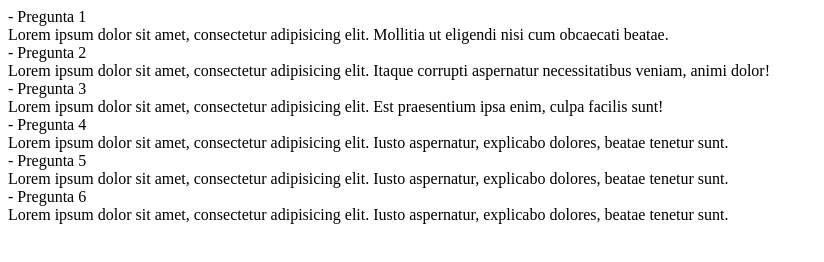
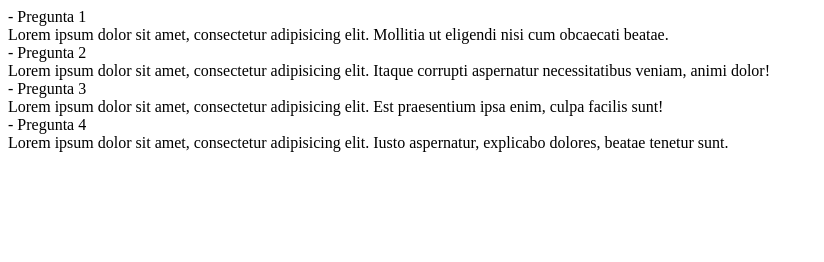
Before and after one commit to oscarDev05/proyectoGit, a plain HTML site: page index.html in a window 1280 px wide. Shown: the whole page, without its empty margins (0-824 px from the left). Drawn offline with Linux system fonts and the light colour scheme.

Commit message:
Elimino las preguntas 5 y 6

```diff
--- a/index.html
+++ b/index.html
@@ -22,13 +22,13 @@
     <div class="title-tab"><i class="fa fa-1x"></i>- Pregunta 4</div>
     <div class="content-tab">Lorem ipsum dolor sit amet, consectetur adipisicing elit. Iusto aspernatur, explicabo dolores, beatae tenetur sunt.</div>
   </div>
- <div class="faq">
+ <!-- <div class="faq">
     <div class="title-tab"><i class="fa fa-1x"></i>- Pregunta  5</div>
     <div class="content-tab">Lorem ipsum dolor sit amet, consectetur adipisicing elit. Iusto aspernatur, explicabo dolores, beatae tenetur sunt.</div>
   </div>
   <div class="faq">
     <div class="title-tab"><i class="fa fa-1x"></i>- Pregunta  6</div>
     <div class="content-tab">Lorem ipsum dolor sit amet, consectetur adipisicing elit. Iusto aspernatur, explicabo dolores, beatae tenetur sunt.</div>
-  </div>
+  </div> -->
 </body>
 </html>
```
